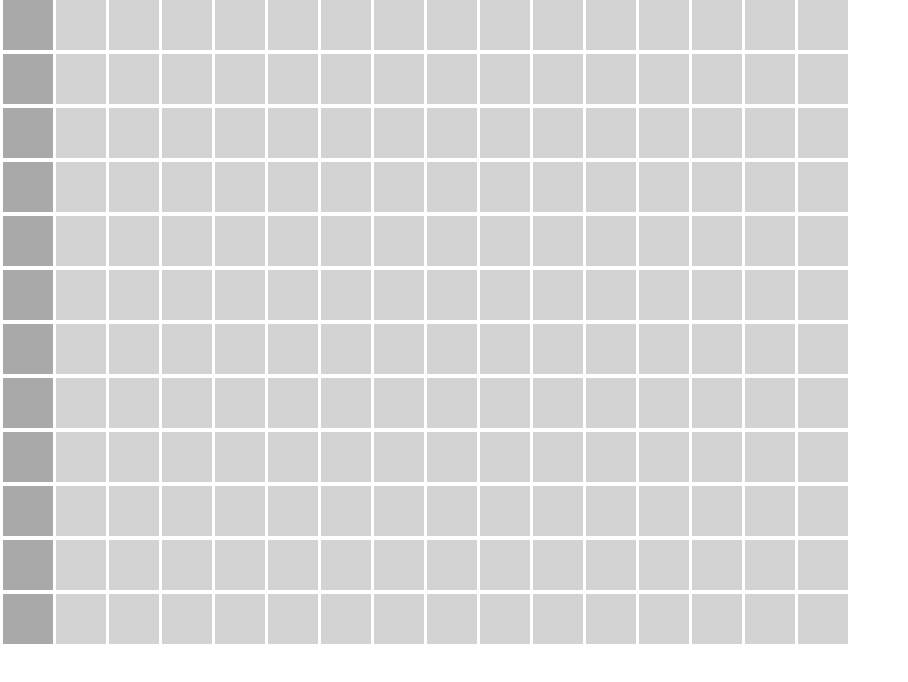
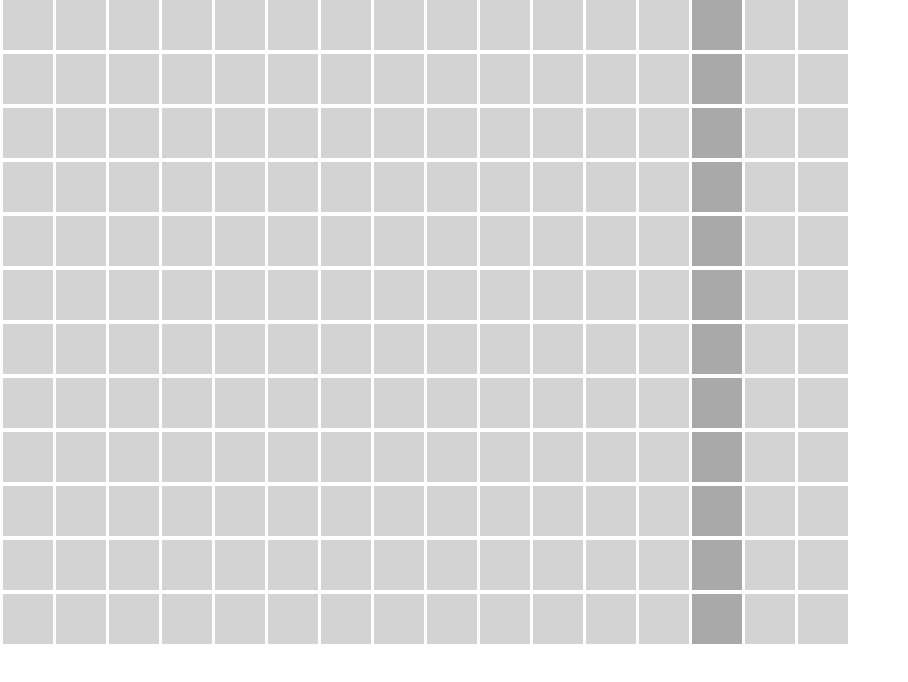
Before and after one commit to keoghpe/sequencer, a React (Create React App) app: page / in a window 1280 px wide. Shown: the top 682 px of the page, without its empty margins (0-908 px from the left). Built offline with nearby package versions, Linux system fonts and the light colour scheme.

Commit message:
Step working correctly

```diff
--- a/src/App.js
+++ b/src/App.js
@@ -1,4 +1,4 @@
-import React, { Component, useState } from 'react';
+import React, { Component, useState, useEffect } from 'react';
 import logo from './logo.svg';
 import './App.css';
 
@@ -22,10 +22,16 @@ const App = () => {
   const [notes, setNotes] = useState(defaultNotes);
   const [column, setColumn] = useState(0);
 
-  // setInterval(() => {
-  //   setColumn((column + 1) % 16)
-  //   console.log(column)
-  // }, 1000)
+  useEffect(() => {
+
+    let interval = setInterval(() => {
+      setColumn((column + 1) % 16)
+    }, 80)
+
+    return () => {
+      clearInterval(interval)
+    }
+  })
 
 
   return (
```
